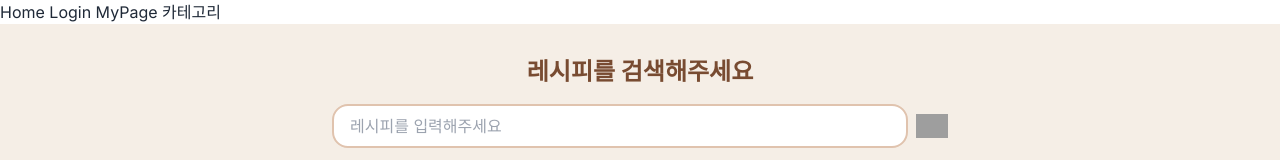
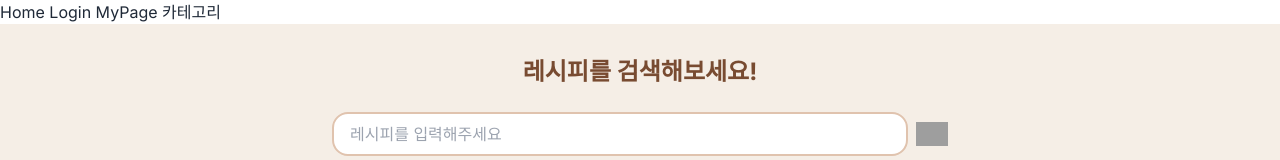
Before and after one commit to Help-Us/cookhub, a Next.js app: page / in a window 1280 px wide. Shown: the top 160 px of the page. Built offline with nearby package versions, Linux system fonts and the light colour scheme; no server answers; the database is empty; grey boxes are pictures that could not be loaded.

Commit message:
#33 카테고리페이지에 검색창 추가 및 검색창 css 약간 수정

```diff
--- a/src/app/category/[search]/page.tsx
+++ b/src/app/category/[search]/page.tsx
@@ -1,5 +1,6 @@
 import { filterData } from "@/api/supabase/supabase";
 import Category from "@/components/category/Category";
+import SearchBox from "@/components/layout/SearchBox";
 
 import { usePathname, useSearchParams } from "next/navigation";
 import React from "react";
--- a/src/components/category/Category.tsx
+++ b/src/components/category/Category.tsx
@@ -2,9 +2,10 @@
 
 import FilteredFoods from "@/components/category/FilteredFoods";
 
-import SearchBox from "@/components/layout/SearchBox";
 import { RecipeType } from "@/types";
 import React, { useEffect, useState } from "react";
+import SearchBox from "../layout/SearchBox";
+import { filterData } from "@/api/supabase/supabase";
 
 const Category = ({
   filteredRecipes,
@@ -45,6 +46,8 @@ const Category = ({
 
   return (
     <>
+      <SearchBox onSearch={(searchKeyword) => filterData(searchKeyword)} />
+
       <div className="w-[1048px] m-auto min-w-fit">
         <div className="flex flex-col justify-center w-full">
           <div className="flex p-2 items-center mb-2 ">
--- a/src/components/layout/SearchBox.tsx
+++ b/src/components/layout/SearchBox.tsx
@@ -22,8 +22,8 @@ const SearchBox: React.FC<SearchBoxProps> = ({ onSearch }) => {
     <>
       <div className="bg-[color:var(--baseColor)] w-screen">
         <div className="w-full max-w-4xl py-8 mx-auto mt-0">
-          <h1 className="text-2xl font-bold mb-4 text-brown text-center">
-            레시피를 검색해주세요
+          <h1 className="text-2xl font-bold mb-6 text-brown text-center">
+            레시피를 검색해보세요!
           </h1>
           <div className="flex items-center gap-2 justify-center relative">
             <input
```
